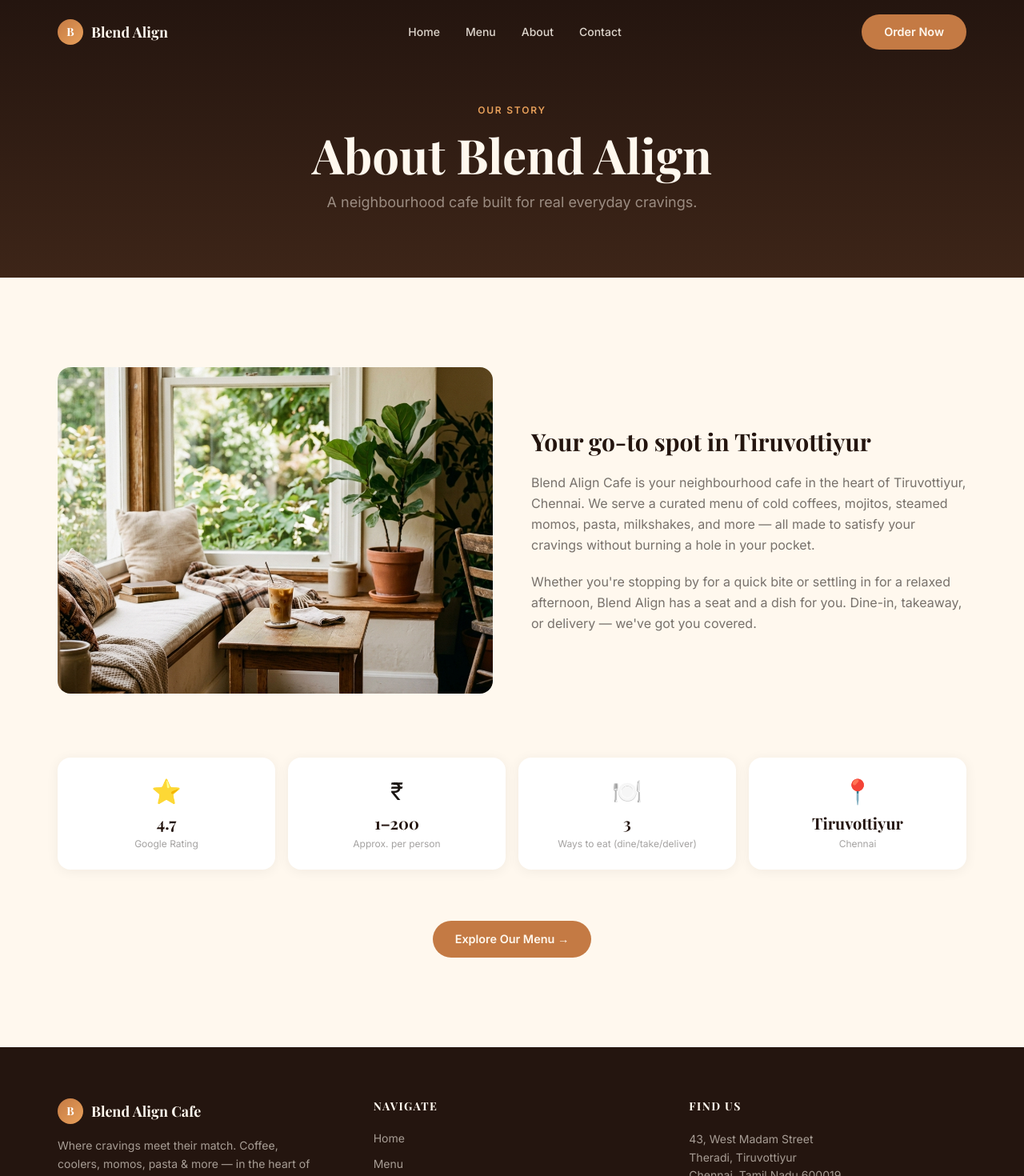
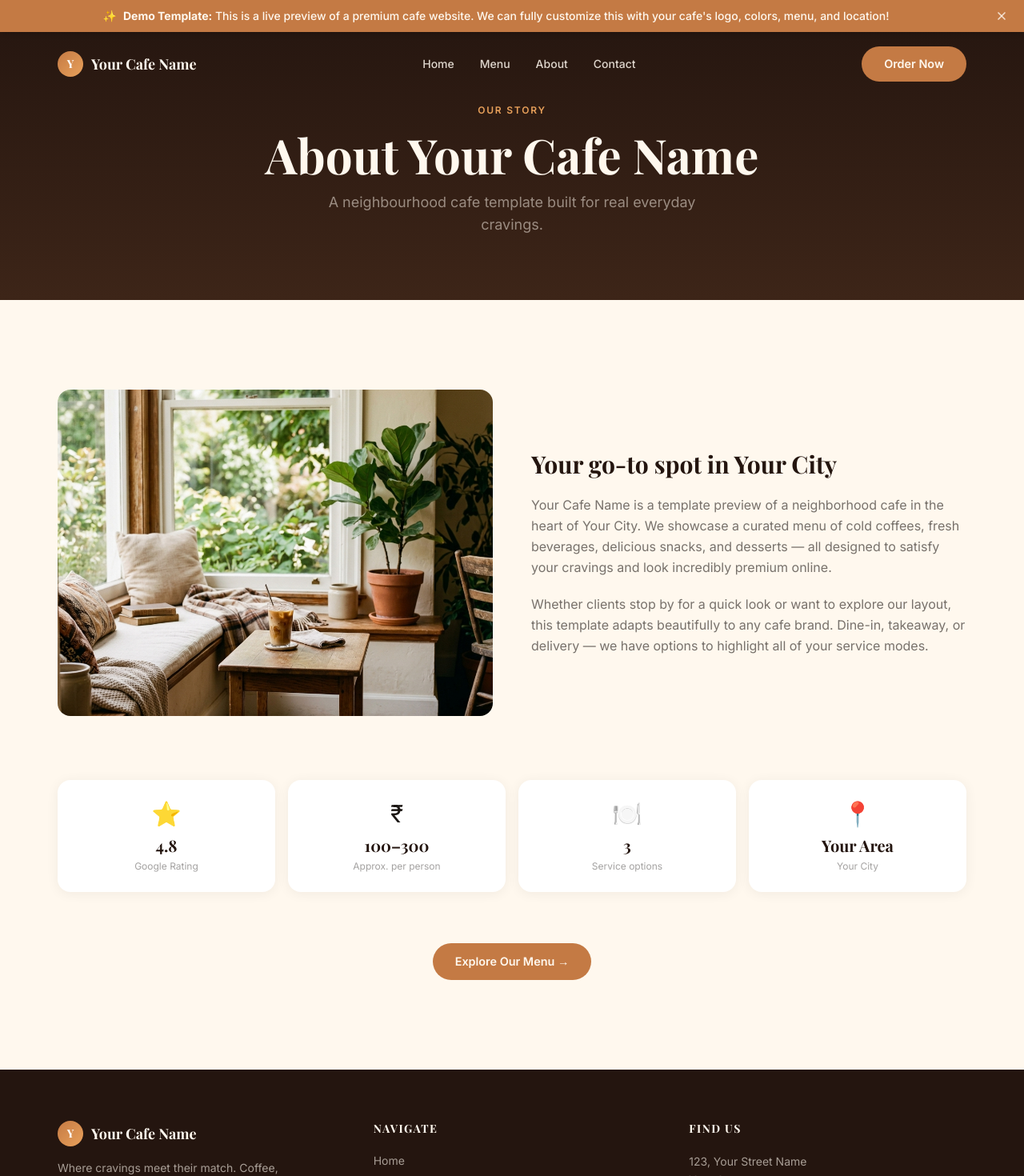
Before and after one commit to Ram9884/blendaligncafe, a Next.js app: page /about in a window 1280 px wide. Shown: the top 1470 px of the page at 80% size. Built offline with nearby package versions, Linux system fonts and the light colour scheme; a web font is replaced by a local one.

Commit message:
Demo websites for Cafe

```diff
--- a/app/about/page.tsx
+++ b/app/about/page.tsx
@@ -4,9 +4,9 @@ import { BUSINESS } from "@/data/business";
 import type { Metadata } from "next";
 
 export const metadata: Metadata = {
-  title: "About | Blend Align Cafe — Tiruvottiyur, Chennai",
+  title: `About | ${BUSINESS.name} — Cafe Template`,
   description:
-    "Learn about Blend Align Cafe — your neighbourhood cafe in Tiruvottiyur, Chennai serving coffee, momos, mojitos, pasta and more.",
+    `Learn about ${BUSINESS.name} — your neighbourhood cafe template serving coffee, drinks, snacks and more.`,
 };
 
 export default function AboutPage() {
@@ -20,10 +20,10 @@ export default function AboutPage() {
         <div className="container-site text-center">
           <p className="eyebrow mb-4" style={{ color: "#E9A15B" }}>Our Story</p>
           <h1 className="font-heading text-4xl md:text-6xl text-cream mb-4">
-            About Blend Align
+            About {BUSINESS.name}
           </h1>
           <p className="text-cream/50 text-lg max-w-lg mx-auto">
-            A neighbourhood cafe built for real everyday cravings.
+            A neighbourhood cafe template built for real everyday cravings.
           </p>
         </div>
       </div>
@@ -36,24 +36,24 @@ export default function AboutPage() {
             <div className="relative aspect-[4/3] rounded-2xl overflow-hidden">
               <Image
                 src="/cafe-story.png"
-                alt="Blend Align Cafe interior"
+                alt={`${BUSINESS.name} interior`}
                 fill
                 className="object-cover"
               />
             </div>
             <div>
               <h2 className="font-heading text-2xl md:text-3xl text-espresso mb-5">
-                Your go-to spot in Tiruvottiyur
+                Your go-to spot in {BUSINESS.address.city}
               </h2>
               <p className="text-dark/60 leading-relaxed mb-5">
-                Blend Align Cafe is your neighbourhood cafe in the heart of Tiruvottiyur, Chennai.
-                We serve a curated menu of cold coffees, mojitos, steamed momos, pasta, milkshakes,
-                and more — all made to satisfy your cravings without burning a hole in your pocket.
+                {BUSINESS.name} is a template preview of a neighborhood cafe in the heart of {BUSINESS.address.city}.
+                We showcase a curated menu of cold coffees, fresh beverages, delicious snacks,
+                and desserts — all designed to satisfy your cravings and look incredibly premium online.
               </p>
               <p className="text-dark/60 leading-relaxed">
-                Whether you're stopping by for a quick bite or settling in for a relaxed afternoon,
-                Blend Align has a seat and a dish for you. Dine-in, takeaway, or delivery —
-                we've got you covered.
+                Whether clients stop by for a quick look or want to explore our layout,
+                this template adapts beautifully to any cafe brand. Dine-in, takeaway, or delivery —
+                we have options to highlight all of your service modes.
               </p>
             </div>
           </div>
@@ -62,9 +62,9 @@ export default function AboutPage() {
           <div className="grid grid-cols-2 md:grid-cols-4 gap-4 mb-16">
             {[
               { icon: "⭐", value: `${BUSINESS.rating.score}`, label: "Google Rating" },
-              { icon: "₹", value: "1–200", label: "Approx. per person" },
-              { icon: "🍽️", value: "3", label: "Ways to eat (dine/take/deliver)" },
-              { icon: "📍", value: "Tiruvottiyur", label: "Chennai" },
+              { icon: "₹", value: "100–300", label: "Approx. per person" },
+              { icon: "🍽️", value: "3", label: "Service options" },
+              { icon: "📍", value: `${BUSINESS.address.area}`, label: `${BUSINESS.address.city}` },
             ].map((stat) => (
               <div
                 key={stat.label}
--- a/app/contact/page.tsx
+++ b/app/contact/page.tsx
@@ -2,9 +2,9 @@ import type { Metadata } from "next";
 import { BUSINESS } from "@/data/business";
 
 export const metadata: Metadata = {
-  title: "Contact | Blend Align Cafe — Tiruvottiyur, Chennai",
+  title: `Contact | ${BUSINESS.name} — Cafe Template`,
   description:
-    "Visit Blend Align Cafe at 43, West Madam Street, Theradi, Tiruvottiyur, Chennai. Call 070949 85603 or get directions.",
+    `Visit ${BUSINESS.name} at ${BUSINESS.address.full}. Call ${BUSINESS.phone.display} or get directions.`,
 };
 
 export default function ContactPage() {
@@ -64,7 +64,7 @@ export default function ContactPage() {
                     className="rounded-2xl px-6 py-4 text-center"
                     style={{ background: "rgba(255,248,238,0.95)", boxShadow: "0 4px 24px rgba(36,21,15,0.15)" }}
                   >
-                    <p className="font-heading font-bold text-espresso">Blend Align Cafe</p>
+                    <p className="font-heading font-bold text-espresso">{BUSINESS.name}</p>
                     <p className="text-dark/50 text-xs mt-1">{BUSINESS.address.short}</p>
                   </div>
                   <a
--- a/app/layout.tsx
+++ b/app/layout.tsx
@@ -18,34 +18,33 @@ const inter = Inter({
 });
 
 export const metadata: Metadata = {
-  title: "Blend Align Cafe | Crave-worthy coffee, momos & more in Tiruvottiyur",
+  title: "Premium Cafe Website Template & Demo",
   description:
-    "Blend Align Cafe in Tiruvottiyur, Chennai serves cold coffee, mojitos, steamed momos, pasta, milkshakes and more with dine-in, takeaway and delivery.",
+    "A customizable premium website template for modern cafes and restaurants. Features high-fidelity design system, interactive menu, and clean layout.",
   keywords: [
-    "Blend Align Cafe",
-    "cafe Tiruvottiyur",
-    "cold coffee Chennai",
-    "momos Chennai",
-    "milkshakes Chennai",
-    "pasta Tiruvottiyur",
+    "cafe template",
+    "restaurant website",
+    "cafe website demo",
+    "premium cafe layout",
+    "nextjs cafe template",
   ],
   icons: [
     { rel: "icon", url: "/favicon.svg" },
     { rel: "apple-touch-icon", url: "/favicon.svg" },
   ],
   openGraph: {
-    title: "Blend Align Cafe — Crave-worthy cafe in Tiruvottiyur, Chennai",
+    title: "Premium Cafe Website Template & Demo",
     description:
-      "Premium neighbourhood cafe serving coffee, mojitos, momos, pasta and desserts in Tiruvottiyur with dine-in, takeaway and delivery.",
+      "A customizable premium website template for modern cafes and restaurants. Features high-fidelity design system, interactive menu, and clean layout.",
     type: "website",
-    locale: "en_IN",
+    locale: "en_US",
     images: ["/og-image.svg"],
   },
   twitter: {
     card: "summary_large_image",
-    title: "Blend Align Cafe | Crave-worthy coffee, momos & more in Tiruvottiyur",
+    title: "Premium Cafe Website Template & Demo",
     description:
-      "Premium neighbourhood cafe serving coffee, mojitos, momos, pasta and desserts in Tiruvottiyur with dine-in, takeaway and delivery.",
+      "A customizable premium website template for modern cafes and restaurants. Features high-fidelity design system, interactive menu, and clean layout.",
     images: ["/og-image.svg"],
   },
 };
@@ -56,7 +55,7 @@ export default function RootLayout({
   children: React.ReactNode;
 }>) {
   return (
-    <html lang="en" className={`${playfair.variable} ${inter.variable}`}>
+    <html lang="en" className={`${playfair.variable} ${inter.variable}`} suppressHydrationWarning>
       <body className="bg-cream text-dark font-body antialiased">
         <Navbar />
         <main>{children}</main>
--- /dev/null
+++ b/components/DemoBanner.tsx
@@ -0,0 +1,43 @@
+"use client";
+
+import { useState, useEffect } from "react";
+
+export default function DemoBanner() {
+  const [isVisible, setIsVisible] = useState(false);
+
+  useEffect(() => {
+    // Show banner if not explicitly dismissed in this session/localStorage
+    const dismissed = localStorage.getItem("demo-banner-dismissed");
+    if (!dismissed) {
+      setIsVisible(true);
+    }
+  }, []);
+
+  const handleDismiss = () => {
+    setIsVisible(false);
+    localStorage.setItem("demo-banner-dismissed", "true");
+  };
+
+  if (!isVisible) return null;
+
+  return (
+    <div className="relative z-[100] bg-caramel text-cream py-2 px-4 text-center text-xs md:text-sm font-medium flex items-center justify-between gap-4 shadow-md transition-all duration-300">
+      <div className="flex-1 flex items-center justify-center gap-2 flex-wrap">
+        <span>✨</span>
+        <span>
+          <strong>Demo Template:</strong> This is a live preview of a premium cafe website. We can fully customize this with your cafe's logo, colors, menu, and location!
+        </span>
+      </div>
+      <button
+        onClick={handleDismiss}
+        className="text-cream/80 hover:text-cream hover:bg-white/10 rounded-full p-1 transition-colors flex-shrink-0"
+        aria-label="Dismiss banner"
+      >
+        <svg width="16" height="16" viewBox="0 0 24 24" fill="none" stroke="currentColor" strokeWidth="2.5" strokeLinecap="round">
+          <line x1="18" y1="6" x2="6" y2="18" />
+          <line x1="6" y1="6" x2="18" y2="18" />
+        </svg>
+      </button>
+    </div>
+  );
+}
--- a/components/Footer.tsx
+++ b/components/Footer.tsx
@@ -20,12 +20,14 @@ export default function Footer() {
                 className="w-8 h-8 rounded-full flex items-center justify-center flex-shrink-0"
                 style={{ background: "linear-gradient(135deg, #C47A44, #E9A15B)" }}
               >
-                <span className="text-white text-sm font-bold font-heading">B</span>
+                <span className="text-white text-sm font-bold font-heading">
+                  {BUSINESS.name.charAt(0)}
+                </span>
               </div>
-              <span className="font-heading font-bold text-lg text-cream">Blend Align Cafe</span>
+              <span className="font-heading font-bold text-lg text-cream">{BUSINESS.name}</span>
             </div>
             <p className="text-sm leading-relaxed text-cream/60 max-w-xs">
-              Where cravings meet their match. Coffee, coolers, momos, pasta & more — in the heart of Tiruvottiyur.
+              {BUSINESS.tagline} {BUSINESS.shortTagline}
             </p>
           </div>
 
@@ -86,7 +88,7 @@ export default function Footer() {
         {/* Bottom bar */}
         <div className="pt-8 flex flex-col sm:flex-row items-center justify-between gap-4">
           <p className="text-xs text-cream/40">
-            © {new Date().getFullYear()} Blend Align Cafe. All rights reserved.
+            © {new Date().getFullYear()} {BUSINESS.name}. All rights reserved.
           </p>
           <p className="text-xs text-cream/40">
             ⭐ {BUSINESS.rating.score} on Google · {BUSINESS.address.area}
--- a/components/Navbar.tsx
+++ b/components/Navbar.tsx
@@ -4,6 +4,7 @@ import Link from "next/link";
 import { useState, useEffect, useRef } from "react";
 import { motion, AnimatePresence, useScroll } from "framer-motion";
 import { BUSINESS } from "@/data/business";
+import DemoBanner from "@/components/DemoBanner";
 
 const NAV_LINKS = [
   { href: "/", label: "Home" },
@@ -44,23 +45,26 @@ export default function Navbar() {
           boxShadow: scrolled ? "0 1px 0 rgba(36,21,15,0.08)" : "none",
         }}
       >
+        <DemoBanner />
         <div className="container-site flex items-center justify-between h-16 md:h-20">
           {/* Logo */}
-          <Link href="/" className="flex items-center gap-2.5 group" aria-label="Blend Align Cafe Home">
+          <Link href="/" className="flex items-center gap-2.5 group" aria-label={`${BUSINESS.name} Home`}>
             <motion.div
               className="w-8 h-8 rounded-full flex items-center justify-center flex-shrink-0"
               style={{ background: "linear-gradient(135deg, #C47A44, #E9A15B)" }}
               whileHover={{ scale: 1.1, rotate: 5 }}
               transition={{ type: "spring", stiffness: 400, damping: 20 }}
             >
-              <span className="text-white text-sm font-bold font-heading">B</span>
+              <span className="text-white text-sm font-bold font-heading">
+                {BUSINESS.name.charAt(0)}
+              </span>
             </motion.div>
             <span
               ref={logoRef}
               className="font-heading font-bold text-lg leading-tight"
               style={{ color: scrolled ? "#24150F" : "#FFF8EE" }}
             >
-              Blend Align
+              {BUSINESS.name}
             </span>
           </Link>
 
@@ -118,7 +122,7 @@ export default function Navbar() {
           >
             {/* Close button */}
             <div className="flex items-center justify-between p-6">
-              <span className="font-heading font-bold text-xl text-cream">Blend Align</span>
+              <span className="font-heading font-bold text-xl text-cream">{BUSINESS.name}</span>
               <button
                 onClick={() => setMobileOpen(false)}
                 className="text-cream p-2"
--- a/components/sections/FeaturedItems.tsx
+++ b/components/sections/FeaturedItems.tsx
@@ -51,7 +51,7 @@ export default function FeaturedItems() {
           <div>
             <p className="eyebrow mb-3">Fan Favourites</p>
             <h2 className="font-heading text-3xl md:text-5xl text-espresso">
-              Best of Blend Align
+              Our Best Sellers
             </h2>
           </div>
           <Link
--- a/components/sections/Hero.tsx
+++ b/components/sections/Hero.tsx
@@ -74,7 +74,7 @@ export default function Hero() {
       <div className="absolute inset-0 z-0">
         <Image
           src="/hero-cafe.png"
-          alt="Blend Align Cafe interior"
+          alt={`${BUSINESS.name} interior`}
           fill
           priority
           className="object-cover"
@@ -131,7 +131,7 @@ export default function Hero() {
             className="eyebrow mb-5"
             style={{ opacity: 0, color: "#E9A15B" }}
           >
-            BLEND ALIGN
+            {BUSINESS.name}
           </div>
 
           <h1
@@ -152,8 +152,7 @@ export default function Hero() {
             className="text-cream/80 text-lg md:text-xl mb-8 leading-relaxed max-w-lg"
             style={{ opacity: 0 }}
           >
-            Coffee, coolers, momos, pasta & more —<br className="hidden md:block" />
-            made for your everyday cravings.
+            {BUSINESS.shortTagline}
           </p>
 
           <div
--- a/components/sections/LocationSection.tsx
+++ b/components/sections/LocationSection.tsx
@@ -82,8 +82,8 @@ export default function LocationSection() {
                     boxShadow: "0 4px 24px rgba(36,21,15,0.15)",
                   }}
                 >
-                  <p className="font-heading font-bold text-espresso text-sm">Blend Align Cafe</p>
-                  <p className="text-dark/50 text-xs mt-1">Theradi, Tiruvottiyur</p>
+                  <p className="font-heading font-bold text-espresso text-sm">{BUSINESS.name}</p>
+                  <p className="text-dark/50 text-xs mt-1">{BUSINESS.address.short}</p>
                 </div>
               </div>
             </div>
--- a/components/sections/StorySection.tsx
+++ b/components/sections/StorySection.tsx
@@ -3,13 +3,14 @@
 import Image from "next/image";
 import Link from "next/link";
 import { motion } from "framer-motion";
+import { BUSINESS } from "@/data/business";
 
 export default function StorySection() {
   return (
     <section
       className="section-pad overflow-hidden"
       style={{ background: "#24150F" }}
-      aria-label="About Blend Align Cafe"
+      aria-label={`About ${BUSINESS.name}`}
       id="story"
     >
       <div className="container-site">
@@ -24,7 +25,7 @@ export default function StorySection() {
           >
             <Image
               src="/cafe-story.png"
-              alt="Cozy corner at Blend Align Cafe"
+              alt={`Cozy corner at ${BUSINESS.name}`}
               fill
               className="object-cover"
             />
@@ -47,9 +48,9 @@ export default function StorySection() {
               transition={{ delay: 0.4, duration: 0.6 }}
             >
               <p className="text-cream font-heading text-xl font-bold leading-tight">
-                ₹1–200
+                {BUSINESS.pricing.display}
               </p>
-              <p className="text-cream/60 text-xs mt-0.5">Approx. per person</p>
+              <p className="text-cream/60 text-xs mt-0.5">{BUSINESS.pricing.label}</p>
             </motion.div>
           </motion.div>
 
@@ -69,7 +70,7 @@ export default function StorySection() {
               <em style={{ color: "#E9A15B" }}>Leave happy.</em>
             </h2>
             <p className="text-cream/60 text-lg leading-relaxed mb-8">
-              More than just coffee — Blend Align Cafe is your neighbourhood spot for everything crave-worthy.
+              More than just coffee — {BUSINESS.name} is your neighbourhood spot for everything crave-worthy.
               From chilled mojitos to steaming momos, from cold coffee to molten lava cakes,
               there's always something for your mood.
             </p>
@@ -78,7 +79,7 @@ export default function StorySection() {
               {[
                 { icon: "🍽️", label: "Dine-in available", sub: "Pull up a chair and stay a while" },
                 { icon: "📦", label: "Takeaway & Delivery", sub: "Get your cravings delivered" },
-                { icon: "📍", label: "Tiruvottiyur, Chennai", sub: "43, West Madam Street, Theradi" },
+                { icon: "📍", label: `${BUSINESS.address.area}, ${BUSINESS.address.city}`, sub: BUSINESS.address.street },
               ].map((item) => (
                 <div key={item.label} className="flex items-start gap-4">
                   <span className="text-2xl flex-shrink-0 mt-0.5">{item.icon}</span>
--- a/data/business.ts
+++ b/data/business.ts
@@ -1,43 +1,43 @@
 export const BUSINESS = {
-  name: 'Blend Align Cafe',
+  name: 'Your Cafe Name',
   tagline: 'Where cravings meet their match.',
-  shortTagline: 'Coffee, coolers, momos, pasta & more — made for your everyday cravings.',
+  shortTagline: 'Coffee, drinks, snacks & more — made for your everyday cravings.',
   address: {
-    street: '43, West Madam Street',
-    area: 'Theradi, Tiruvottiyur',
-    city: 'Chennai',
-    state: 'Tamil Nadu',
-    pincode: '600019',
-    full: '43, West Madam Street, Theradi, Tiruvottiyur, Chennai, Tamil Nadu 600019',
-    short: 'Theradi, Tiruvottiyur • Chennai',
+    street: '123, Your Street Name',
+    area: 'Your Area',
+    city: 'Your City',
+    state: 'Your State',
+    pincode: '000000',
+    full: '123, Your Street Name, Your Area, Your City, Your State - 000000',
+    short: 'Your Area • Your City',
   },
   phone: {
-    raw: '07094985603',
-    display: '070949 85603',
-    tel: 'tel:+917094985603',
-    whatsapp: 'https://wa.me/917094985603',
+    raw: '0000000000',
+    display: '00000 00000',
+    tel: 'tel:+910000000000',
+    whatsapp: 'https://wa.me/910000000000',
   },
   rating: {
-    score: 4.7,
-    count: 3,
+    score: 4.8,
+    count: 120,
     platform: 'Google',
   },
   pricing: {
-    display: '₹1–200',
+    display: '₹100–300',
     label: 'Approx. per person',
   },
   services: ['Dine-in', 'Takeaway', 'Delivery'],
   social: {
-    instagram: 'https://instagram.com/blendaligncafe',
-    instagramHandle: '@blendaligncafe',
+    instagram: 'https://instagram.com/yourcafe',
+    instagramHandle: '@yourcafe',
   },
   maps: {
-    directions: 'https://maps.google.com/?q=43+West+Madam+Street+Theradi+Tiruvottiyur+Chennai+Tamil+Nadu+600019',
-    embed: 'https://www.google.com/maps/embed?pb=!1m18!1m12!1m3!1d3884.6!2d80.3052!3d13.1595!2m3!1f0!2f0!3f0!3m2!1i1024!2i768!4f13.1!3m3!1m2!1s0x0%3A0x0!2zMTPCsDA5JzM0LjIiTiA4MMKwMTgnMTguNyJF!5e0!3m2!1sen!2sin!4v1!5m2!1sen!2sin',
+    directions: 'https://maps.google.com',
+    embed: 'https://www.google.com/maps/embed?pb=!1m18!1m12!1m3!1d3022.2152648011933!2d-73.98822368459372!3d40.74844047932822!2m3!1f0!2f0!3f0!3m2!1i1024!2i768!4f13.1!3m3!1m2!1s0x89c259a9b3117469%3A0xd134e199a405a163!2sEmpire%20State%20Building!5e0!3m2!1sen!2sus!4v1625000000000!5m2!1sen!2sus',
   },
   review: {
-    quote: 'Great place with amazing momos and cold coffee. Really loved the vibe and the food was super fresh. Will definitely come back!',
-    reviewer: 'A Local Visitor',
+    quote: 'This is a placeholder review. Customers love our food, coffee and ambiance! Replace this with a real review from your Google page.',
+    reviewer: 'Happy Customer',
     rating: 5,
   },
 } as const;
```
Also changed, not shown: public/favicon.svg, public/og-image.svg.
